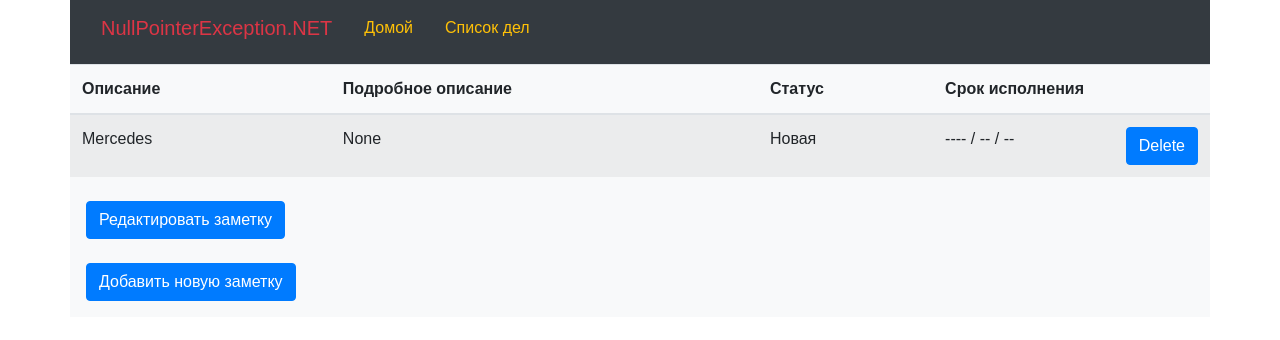
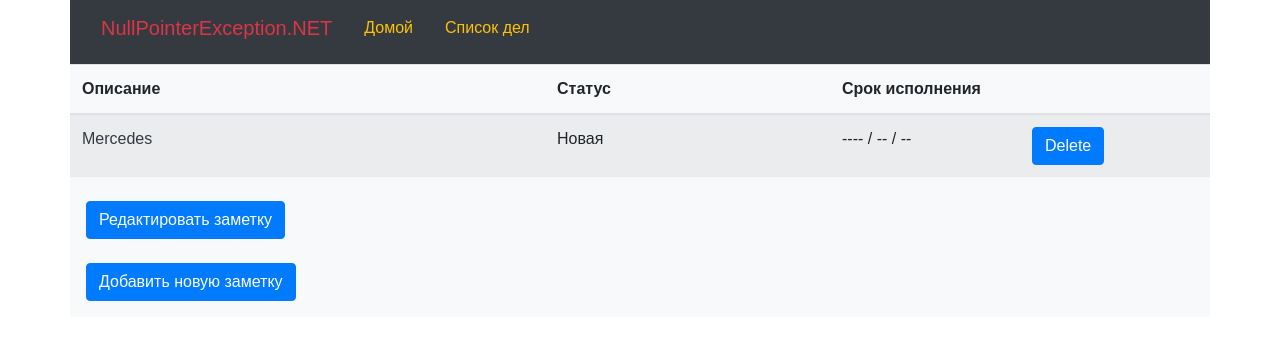
Before and after one commit to Rashid-ad-din/homework_70_rashid_gulamov, a Django app: page /items/item/?pk=3 in a window 1280 px wide. Shown: the top 340 px of the page. Run offline with Django 4.2, Linux system fonts and the light colour scheme; data comes from the database, SQL or seed files in the repository; both versions use the stored data as it was before the commit; some libraries are stand-ins or nearby versions.

Commit message:
Revert "Коммит первого этапа домашнего задания №53. В модель добавлено поле подробного описания и произведена миграция. Произведены соответствующие изменения в шаблонах. В частности, при отображении конкретной записи появилось поле с подробным описанием, при этом, при отображении всего списка данное поле не отображается ввиду загруженности экрана лишней информацией, логичнее отображать детальную информацию при выборе конкретной записи."
This reverts commit d0db004897a2a1d9dbb55513ea2661826d50ce74.

```diff
--- a/app/webapp/models.py
+++ b/app/webapp/models.py
@@ -11,7 +11,6 @@ class Item(models.Model):
         ('done', 'Сделано')
     ]
     description = models.CharField(max_length=250, null=False, blank=False, verbose_name='Описание')
-    description_details = models.CharField(max_length=500, null=True, blank=True, verbose_name='Подробное описание')
     state = models.CharField(max_length=50, null=False, blank=False, choices=CHOICES, default=new,
                              verbose_name='Статус')
     date_to_do = models.DateField(null=True, blank=False, verbose_name='Дата выполнения')
--- a/app/webapp/templates/item.html
+++ b/app/webapp/templates/item.html
@@ -32,7 +32,6 @@
         <thead>
         <tr>
             <th scope="col">Описание</th>
-            <th scope="col">Подробное описание</th>
             <th scope="col">Статус</th>
             <th scope="col">Срок исполнения</th>
             <th scope="col"></th>
@@ -40,13 +39,12 @@
         </thead>
         <tbody>
         <tr>
-            <td class="col-3">
-                {{item.description}}
+            <td class="col-5">
+                <a class="list-unstyled text-dark" href="#">
+                    {{item.description}}
+                </a>
             </td>
-            <td class="col-5">
-                {{item.description_details}}
-            </td>
-            <td class="col-2">{{ item.get_state_display }}</td>
+            <td class="col-3">{{ item.get_state_display }}</td>
             {% if not item.date_to_do %}
             <td class="col-2"> ---- / -- / --</td>
             {% else %}
--- a/app/webapp/views/items.py
+++ b/app/webapp/views/items.py
@@ -31,7 +31,6 @@ def add_view(request: WSGIRequest):
         date_to_do = request.POST.get('date_to_do')
     item_data = {
         'description': request.POST.get('description'),
-        'description_details': request.POST.get('description_details'),
         'state': request.POST.get('state'),
         'date_to_do': date_to_do
     }
```
Also changed, not shown: app/webapp/fixtures/dump.json (+0 -16 lines), app/webapp/templates/add_item.html (+2 -6 lines), app/webapp/migrations/0004_item_description_details.py (added).
